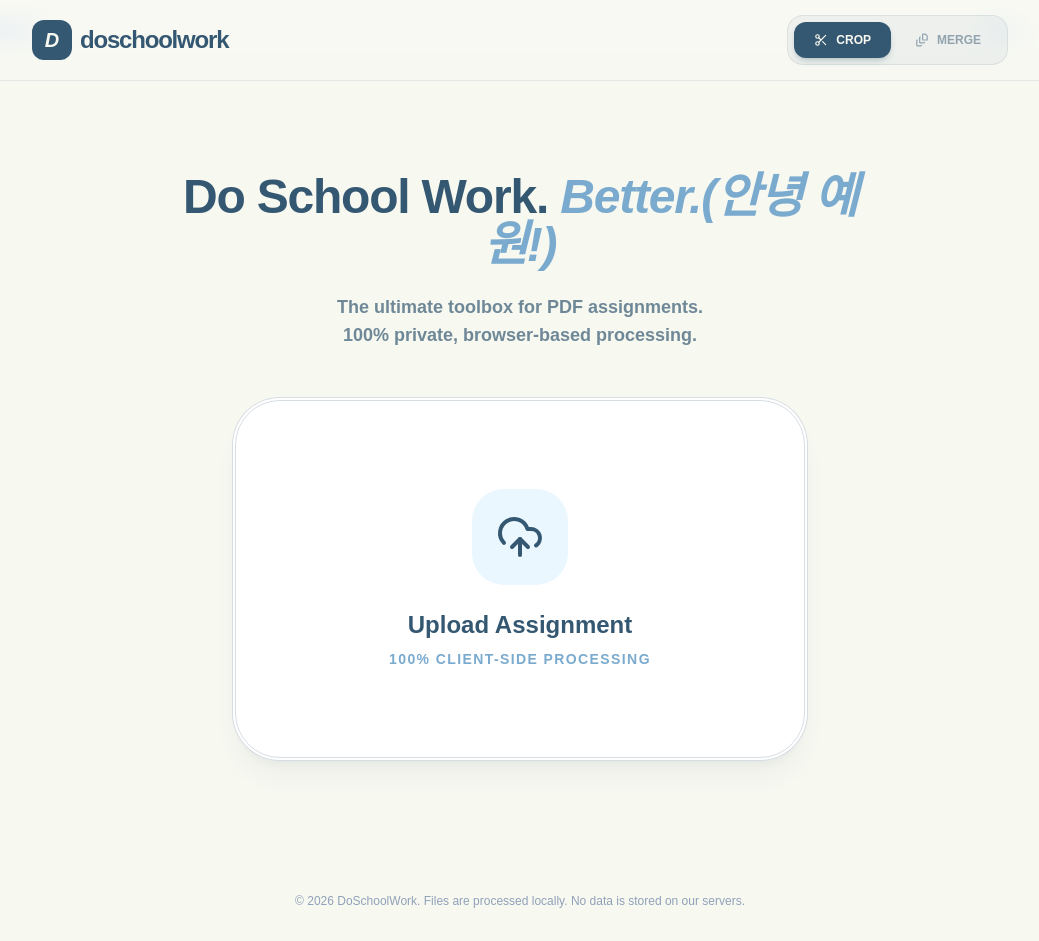
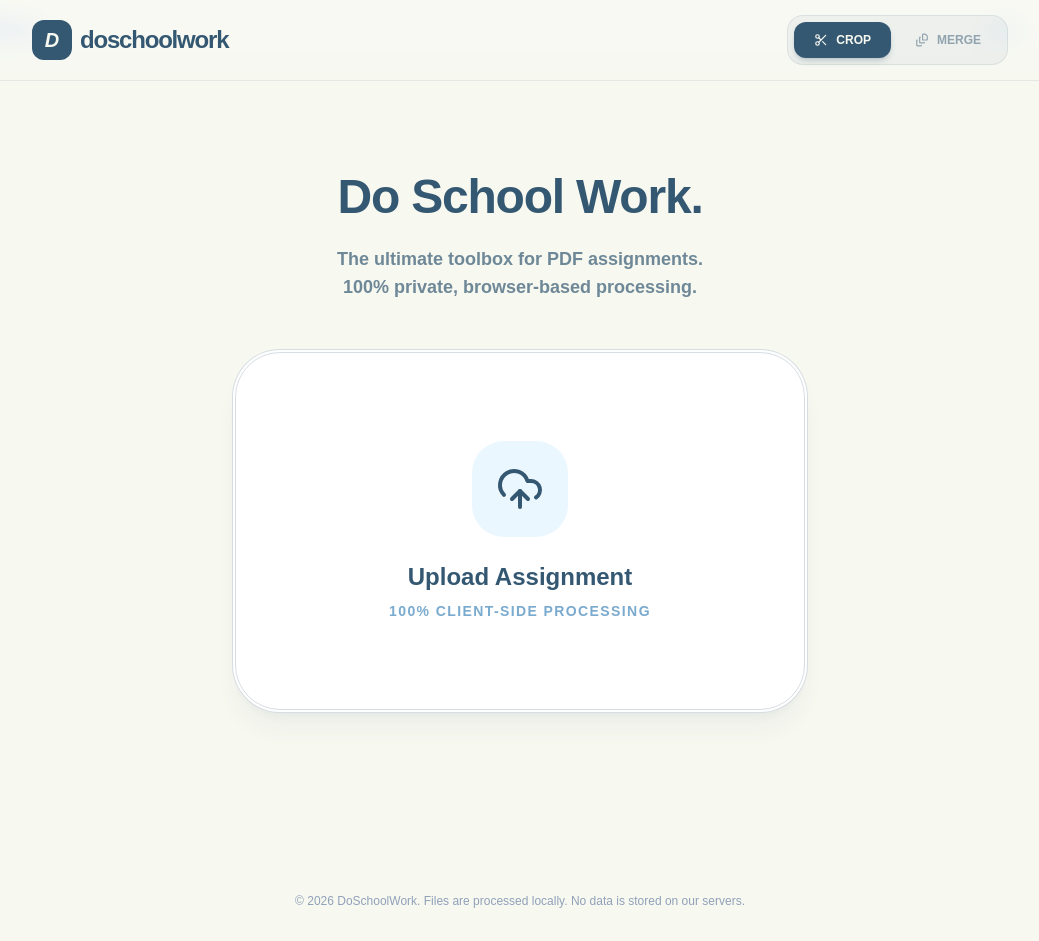
Before and after one commit to pol-dev-shinroo/DoSchoolWork, a Next.js app: page / in a window 1280 px wide. Shown: the whole page, without its empty margins (120-1159 px from the left). Built offline with nearby package versions, Linux system fonts and the light colour scheme.

Commit message:
polishing up

```diff
--- a/src/app/page.tsx
+++ b/src/app/page.tsx
@@ -15,7 +15,6 @@ export default function Home() {
         <section className="text-center mb-12">
           <h1 className="text-5xl font-black mb-6 tracking-tight text-[#355872]">
             Do School Work.{" "}
-            <span className="text-[#7AAACE] font-extrabold italic">Better.(안녕 예원!)</span>
           </h1>
           <p className="text-lg text-[#355872]/70 font-bold">
             The ultimate toolbox for PDF assignments. <br /> 100% private,
```
